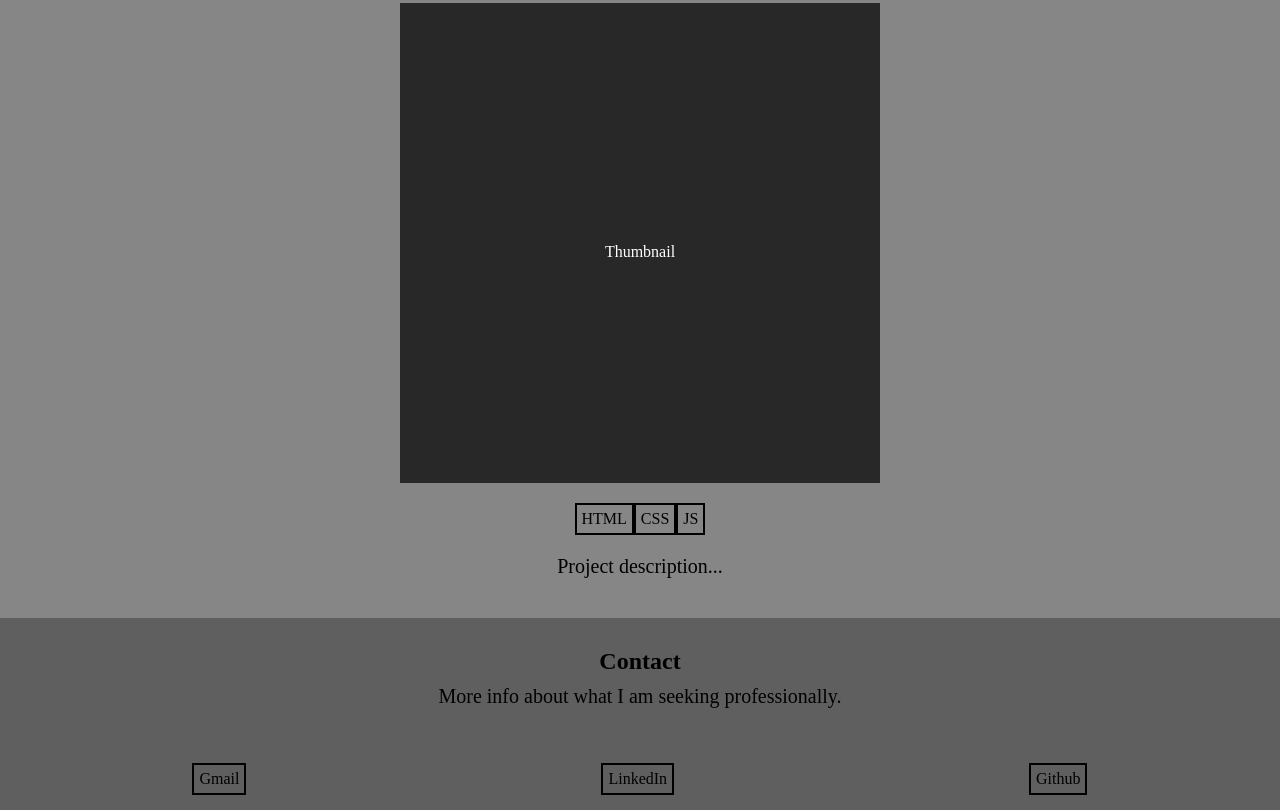
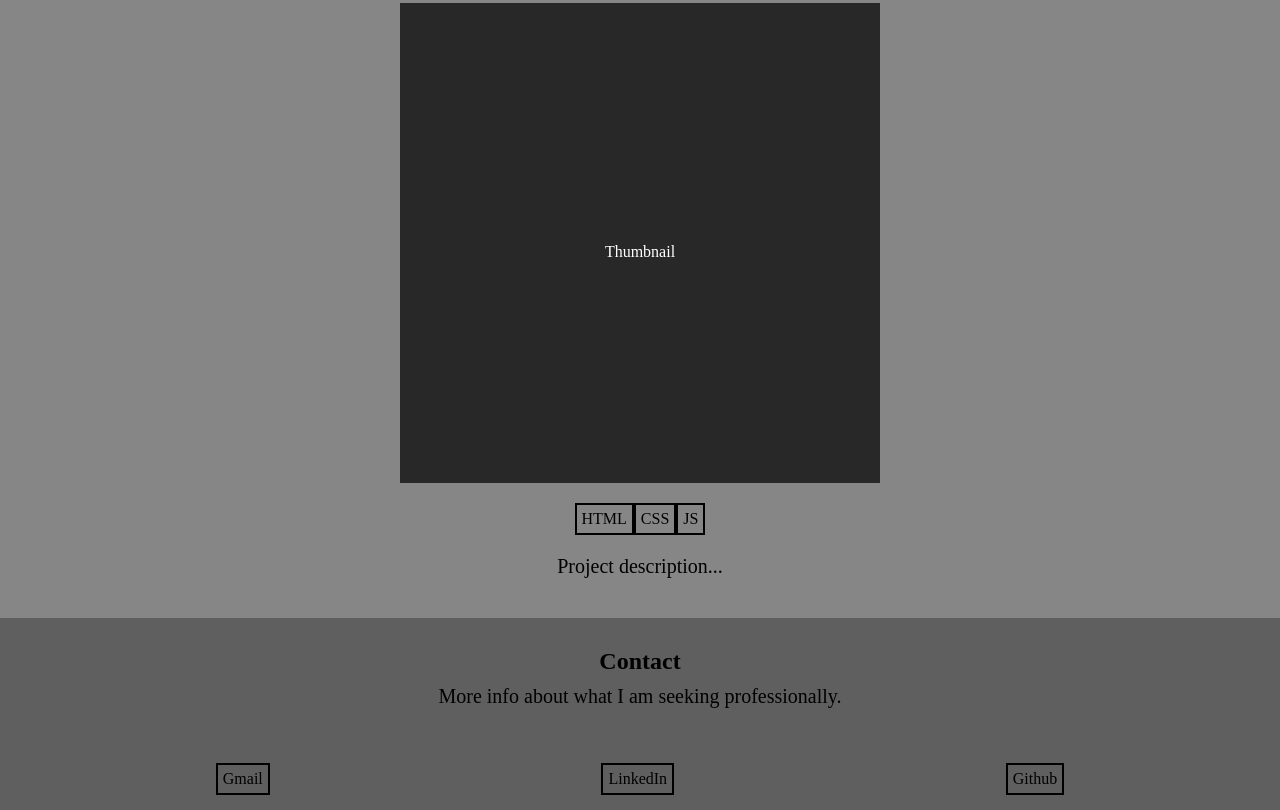
Before and after one commit to lfranckx/portfolio_old, a plain HTML site: page index.html in a window 1280 px wide. Shown: the part 385-1195 px from the top of the page. Drawn offline with Linux system fonts and the light colour scheme.

Commit message:
update wireframe

```diff
--- a/index.css
+++ b/index.css
@@ -81,7 +81,7 @@ footer {
     background-color: rgb(96, 95, 95);
     display: flex;
     justify-content: space-around;
-    padding: 15px;
+    padding: 15px 50px;
 }
 
 .icons {
```
